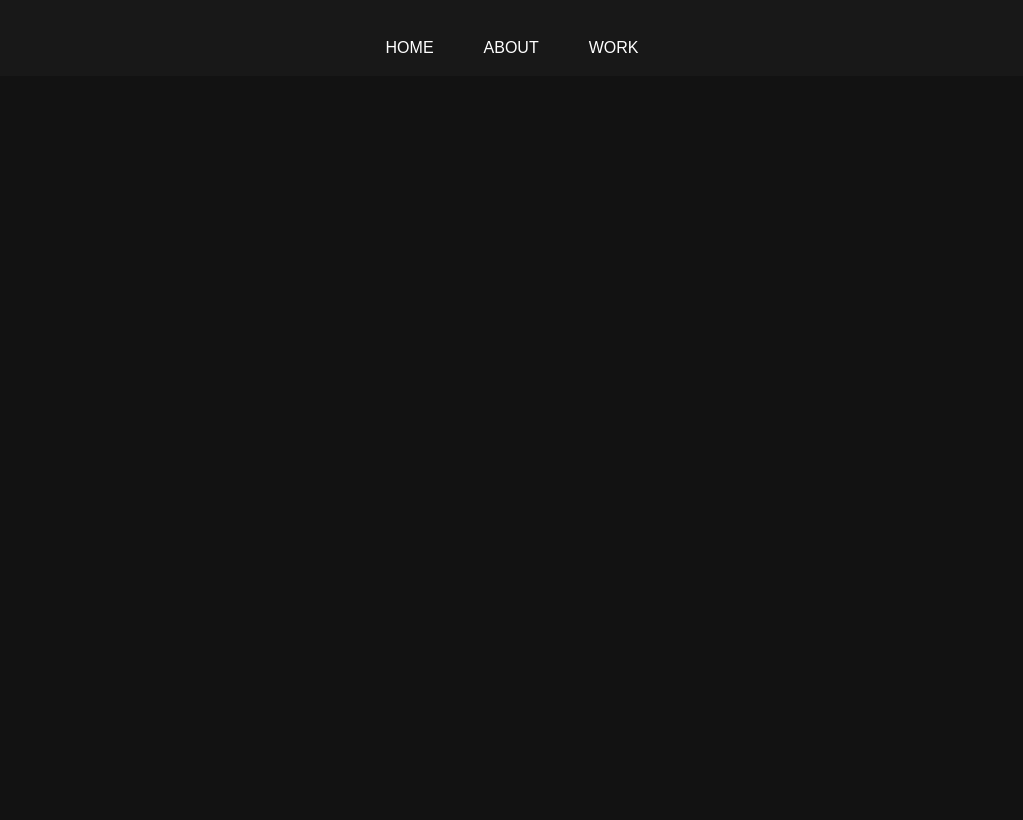
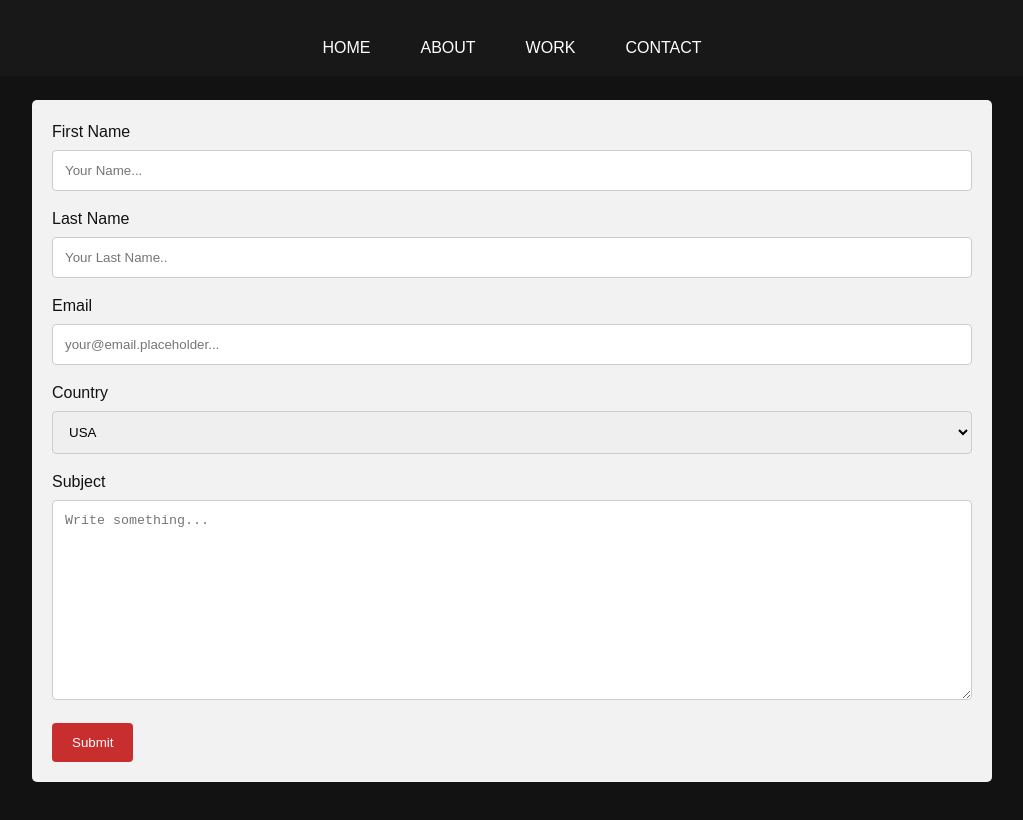
Before and after one commit to Declan-Turnbaugh-Personal-Webstite/personal-site, a plain HTML site: page html/contact.html in a window 1280 px wide. Shown: the whole page, without its empty margins (128-1151 px from the left). Drawn offline with Linux system fonts and the light colour scheme.

Commit message:
Added proper form and submission button that opens to a different page. I'm very proud of how it looks

```diff
--- a/html/contact.html
+++ b/html/contact.html
@@ -20,9 +20,36 @@
                         <li class="li-index">
                             <a class="a-index" href="./work.html">WORK</a>
                         </li>
+                        <li class="li-index">
+                            <a class="a-index" href="./contact.html">CONTACT</a>
+                        </li>
                     </ul>
                 </nav>
             </header>
+            <div class="container">
+                <form action="success.html" target="_blank">
+                    <label for="fname">First Name</label>
+                    <input type="text" id="fname" name="firstname" placeholder="Your Name..."/>
+
+                    <label for="lname">Last Name</label>
+                    <input type="text" id="lname" name="lastname" placeholder="Your Last Name.."/>
+
+                    <label for="lEmail">Email</label>
+                    <input type="email" id="lEmail" name="email" placeholder="your@email.placeholder..."/>
+
+                    <label for="country">Country</label>
+                    <select id="country" name="country">
+                        <option value="usa">USA</option>
+                        <option value="australia">Australia</option>
+                        <option value="canada">Canada</option>
+                    </select>
+
+                    <label for="subject">Subject</label>
+                    <textarea id="subject" name="subject" placeholder="Write something..." style="height: 200px;"></textarea>
+
+                    <input type="submit" value="Submit">
+                </form>
+            </div>
         </div>
     </body>
 </html>
--- a/style.css
+++ b/style.css
@@ -101,6 +101,55 @@ p.container{
     padding-bottom: 0;
 }
 
+div.container{
+    width: 75%;
+    margin-left: auto;
+    margin-right: auto;
+    display: flex;
+    align-items: center;
+    justify-content: center;
+    margin-top: 100px;
+    border-radius: 5px;
+    background-color: #f2f2f2;
+    padding: 20px;
+    color: #121212;
+}
+
+input[type=text], select, textarea {
+    width: 100%;
+    padding: 12px;
+    border: 1px solid #ccc;
+    border-radius: 4px;
+    box-sizing: border-box;
+    margin-top: 6px;
+    margin-bottom: 16px;
+    resize: vertical;
+}
+
+input[type=email], select, textarea {
+    width: 100%;
+    padding: 12px;
+    border: 1px solid #ccc;
+    border-radius: 4px;
+    box-sizing: border-box;
+    margin-top: 6px;
+    margin-bottom: 16px;
+    resize: vertical;
+}
+
+input[type=submit] {
+    background-color: #c00000ce;
+    color: white;
+    padding: 12px 20px;
+    border: none;
+    border-radius: 4px;
+    cursor: pointer;
+  }
+
+input[type=submit]:hover {
+    background-color: #790000ce;
+}
+
 *{
     box-sizing: border-box;
     -webkit-font-smoothing: antialiased;
```
Also changed, not shown: html/about.html (+3 -0 lines), html/index.html (+3 -0 lines), html/success.html (added, +14 -0 lines), html/work.html (+3 -0 lines).
